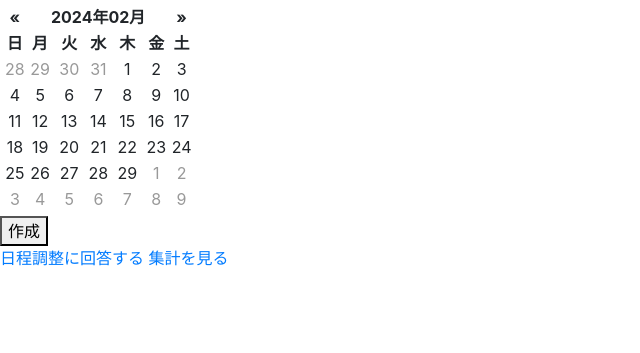
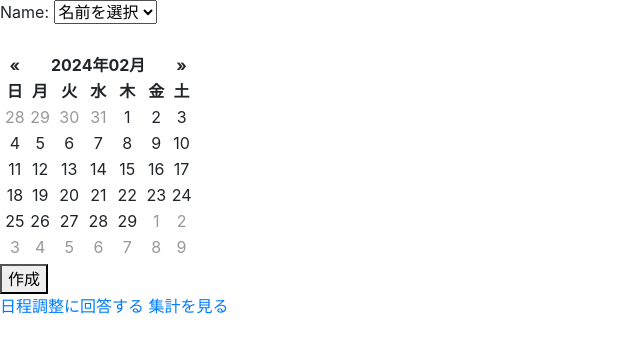
Before and after one commit to mikoto2726/schedule-ajustment, a Django app: page /create_date/ in a window 1280 px wide. Shown: the top 353 px of the page, without its empty margins (0-640 px from the left). Run offline with Django 5.2, Linux system fonts and the light colour scheme; some libraries are stand-ins or nearby versions.

Commit message:
作成画面での名前の選択

```diff
--- a/myproject/schedule/forms.py
+++ b/myproject/schedule/forms.py
@@ -11,6 +11,7 @@ class ScheduleForm(forms.Form):
         self.fields['dates'].queryset = DateOption.objects.all()
 
 class CreateDateOptionForm(forms.Form):
+    name = forms.ModelChoiceField(queryset=Member.objects.all(), empty_label="名前を選択")
     dates = forms.CharField(widget=forms.TextInput(attrs={'type': 'date', 'multiple': True}))
 
     def clean_dates(self):
--- a/myproject/schedule/models.py
+++ b/myproject/schedule/models.py
@@ -5,6 +5,7 @@
 class Member(models.Model):
     name = models.CharField(max_length=30, unique=True)
     slack_id = models.CharField(max_length=20, primary_key=True)
+    date_options = models.ManyToManyField('DateOption', related_name='members')
     def __str__(self):
         return self.name
 
--- a/myproject/schedule/templates/schedule/create_date.html
+++ b/myproject/schedule/templates/schedule/create_date.html
@@ -16,6 +16,7 @@
 <body>
     <form method="post">
         {% csrf_token %}
+        <p>{{ form.name.label_tag }} {{ form.name }}</p>
         <div id="datepicker"></div> <!-- カレンダーを表示するdiv -->
         <input type="hidden" id="id_dates" name="dates"> <!-- 隠しフィールド -->
         <button type="submit">作成</button>
--- a/myproject/schedule/views.py
+++ b/myproject/schedule/views.py
@@ -30,11 +30,14 @@ def create_date(request):
     if request.method == 'POST':
         form = CreateDateOptionForm(request.POST)
         if form.is_valid():
+            selected_name = form.cleaned_data['name']
             date_list = form.cleaned_data['dates']
+            member = Member.objects.get(name=selected_name)
             for date_str in date_list:
                 date_obj = datetime.strptime(date_str, '%Y-%m-%d').date()
                 if not DateOption.objects.filter(date=date_obj).exists():
-                    DateOption.objects.create(date=date_obj)
+                    new_date_option = DateOption.objects.create(date=date_obj)
+                    member.date_options.add(new_date_option)
             messages.success(request, "日程調整が作成されました。")
     else:
         form = CreateDateOptionForm()
```
Also changed, not shown: myproject/schedule/migrations/0005_member_date_options.py (added).
